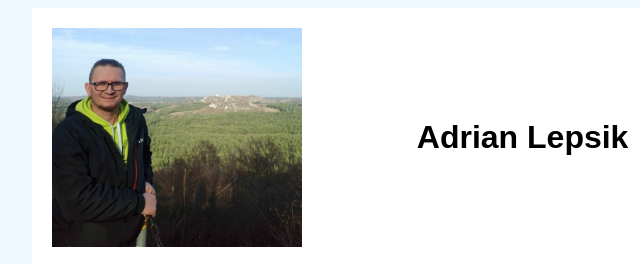
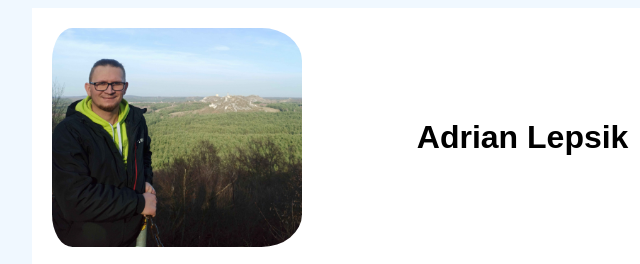
Before and after one commit to Adrian-Lepsik/CV-Adrian-Lepsik-PL, a plain HTML site: page index.html in a window 1280 px wide. Shown: the top 264 px of the page, 136-776 px from the left. Drawn offline with Linux system fonts and the light colour scheme.

Commit message:
Update style.css

```diff
--- a/style.css
+++ b/style.css
@@ -46,4 +46,5 @@ p {
 
 img {
     padding-left: 20px;
+    border-radius: 15%;
 }
```
